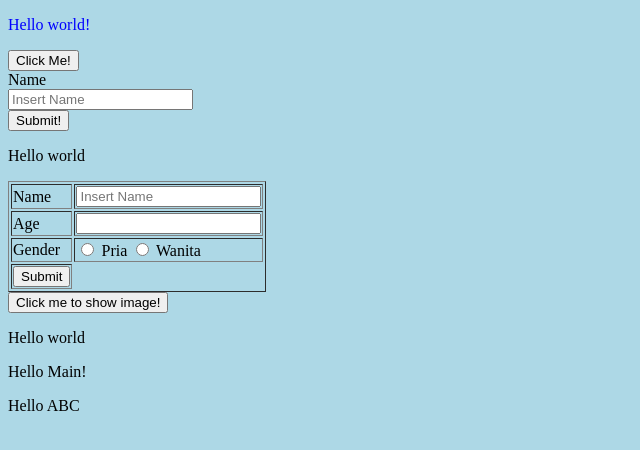
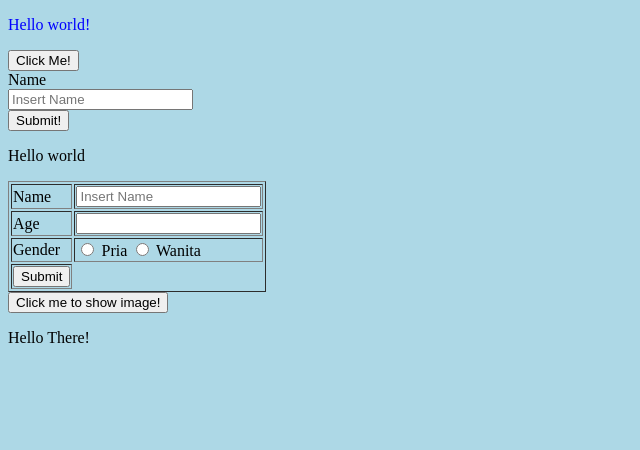
Before and after one commit to iwasnoob-dotcom/iwasnoob-dotcom.github.io, a plain HTML site: page html/index.html in a window 1280 px wide. Shown: the whole page, without its empty margins (0-640 px from the left). Drawn offline with Linux system fonts and the light colour scheme.

Commit message:
Added greeting!

```diff
--- a/html/index.html
+++ b/html/index.html
@@ -78,13 +78,8 @@
     <button onclick="clickme()">Click me to show image!</button>
   </div>
 
-  <div class="new-add">
-    <p>Hello world</p>
-  </div>
-
-  <div class="new-add-abc">
-    <p>Hello Main!</p>
-    <p>Hello ABC</p>
+  <div>
+    <p>Hello There!</p>
   </div>
 
 </body>
```
